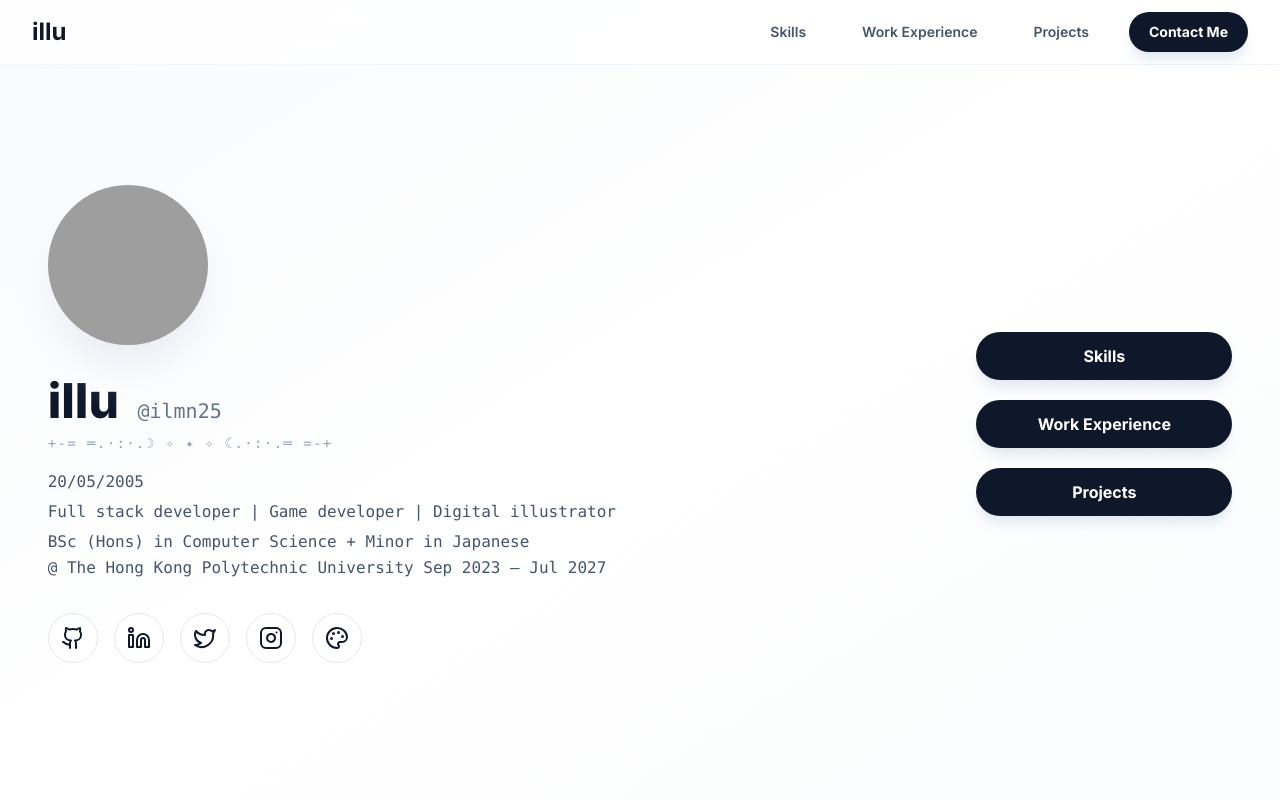
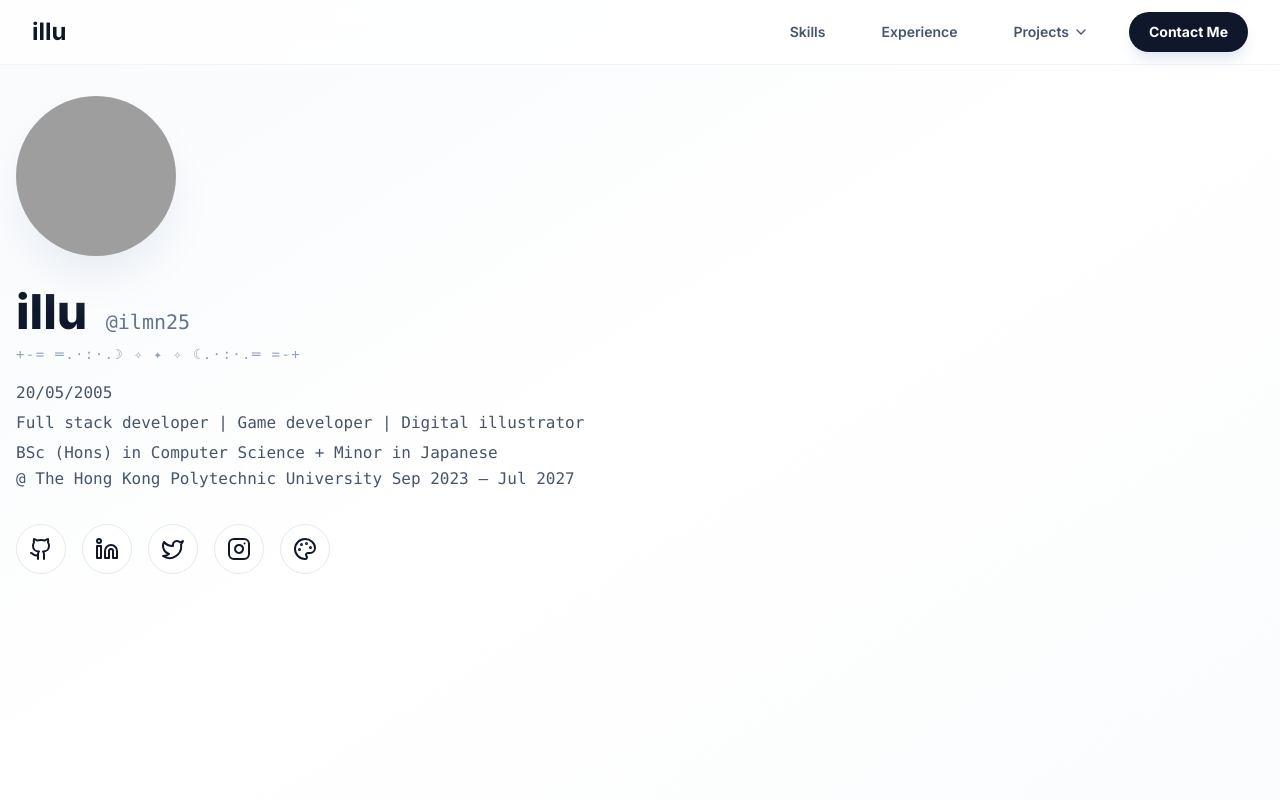
Before and after one commit to ilmn25/ilmn25, a React (Vite) app: page / in a window 1280 px wide. Shown: the top 800 px of the page. Built offline with nearby package versions, Linux system fonts and the light colour scheme; grey boxes are pictures that could not be loaded.

Commit message:
Added projects to navbar

```diff
--- a/App.tsx
+++ b/App.tsx
@@ -10,13 +10,18 @@ import DiscordProjectPage from './components/DiscordProjectPage';
 import SpaTreeProjectPage from './components/SpaTreeProjectPage';
 import Preloader from './components/Preloader';
 import ScrollToTop from './components/ScrollToTop';
-import { PERSONAL_INFO, PROJECTS, SKILLS, EXPERIENCES } from './constants';
+import { PERSONAL_INFO, PROJECTS, SKILLS, EXPERIENCES, PROJECT_NAV } from './constants';
 import {
   Github,
   Linkedin,
   Twitter,
   Instagram,
-  Palette
+  Palette,
+  Gamepad2,
+  Database,
+  Monitor,
+  Terminal,
+  ChevronRight
 } from 'lucide-react';
 
 type PortfolioView = 'portfolio' | 'illustrations' | 'unity-game' | 'tutor-db' | 'discord-tool' | 'spa-tree';
@@ -33,7 +38,6 @@ const App: React.FC = () => {
     e.preventDefault();
     if (view !== 'portfolio') {
       setView('portfolio');
-      // Delay scroll until component re-renders
       setTimeout(() => {
         const element = document.getElementById(id);
         if (element) {
@@ -64,7 +68,7 @@ const App: React.FC = () => {
   };
 
   const handleProjectClick = (projectId: string) => {
-    if (projectId === 'digital-art') {
+    if (projectId === 'digital-art' || projectId === 'illustrations') {
       setView('illustrations');
     } else if (projectId === 'unity-game') {
       setView('unity-game');
@@ -72,9 +76,10 @@ const App: React.FC = () => {
       setView('tutor-db');
     } else if (projectId === 'discord-tool') {
       setView('discord-tool');
-    } else if (projectId === 'ai-studio-migration-workflow') {
+    } else if (projectId === 'ai-studio-migration-workflow' || projectId === 'spa-tree') {
       setView('spa-tree');
     }
+    window.scrollTo({ top: 0, behavior: 'smooth' });
   };
 
   const renderView = () => {
@@ -94,6 +99,18 @@ const App: React.FC = () => {
     }
   };
 
+  const getProjectIcon = (id: string) => {
+    const iconProps = { className: "w-4 h-4" };
+    switch (id) {
+      case 'unity-game': return <Gamepad2 {...iconProps} />;
+      case 'tutor-db': return <Database {...iconProps} />;
+      case 'discord-tool': return <Monitor {...iconProps} />;
+      case 'spa-tree': return <Terminal {...iconProps} />;
+      case 'illustrations': return <Palette {...iconProps} />;
+      default: return <Monitor {...iconProps} />;
+    }
+  };
+
   if (!isLoaded) {
     return <Preloader onComplete={() => setIsLoaded(true)} />;
   }
@@ -101,7 +118,11 @@ const App: React.FC = () => {
   if (view !== 'portfolio') {
     return (
       <div className="min-h-screen text-slate-900 animate-fade-in">
-        <Navbar scrollToSection={scrollToSection} onContactClick={() => setContactModalOpen(true)} />
+        <Navbar
+          scrollToSection={scrollToSection}
+          onContactClick={() => setContactModalOpen(true)}
+          onProjectClick={handleProjectClick}
+        />
         {renderView()}
         <ContactModal isOpen={isContactModalOpen} onClose={() => setContactModalOpen(false)} />
         <ScrollToTop />
@@ -118,7 +139,11 @@ const App: React.FC = () => {
 
   return (
     <div className="min-h-screen text-slate-900 animate-fade-in">
-      <Navbar scrollToSection={scrollToSection} onContactClick={() => setContactModalOpen(true)} />
+      <Navbar
+        scrollToSection={scrollToSection}
+        onContactClick={() => setContactModalOpen(true)}
+        onProjectClick={handleProjectClick}
+      />
 
       {/* Hero Section */}
       <header id="hero" className="min-h-screen pt-24 pb-12 px-4 flex items-center justify-center bg-gradient-to-br from-slate-50 via-white to-slate-100/30">
@@ -143,19 +168,24 @@ const App: React.FC = () => {
 
             <div className="max-w-xl text-slate-600 text-base mb-8 space-y-1 leading-relaxed font-mono">
               <p>{PERSONAL_INFO.birthday}</p>
-              <p>{PERSONAL_INFO.title}</p>
-              {(() => {
-                const parts = PERSONAL_INFO.education.split(' @ ');
-                return (
-                  <div>
-                    <p>{parts[0]}</p>
-                    {parts[1] && <p>@ {parts[1]}</p>}
-                  </div>
-                )
-              })()}
+              <p>
+                Full stack developer | <br className="md:hidden" />
+                Game developer | <br className="md:hidden" />
+                Digital illustrator
+              </p>
+              <div>
+                <p>
+                  BSc (Hons) in Computer Science <br className="md:hidden" />
+                  + Minor in Japanese
+                </p>
+                <p>
+                  @ The Hong Kong Polytechnic University <br className="md:hidden" />
+                  Sep 2023 – Jul 2027
+                </p>
+              </div>
             </div>
 
-            <div className="flex flex-wrap items-center justify-center md:justify-start gap-4">
+            <div className="flex flex-wrap items-center justify-center md:justify-start gap-4 mb-10">
               <a href={PERSONAL_INFO.social.github} target="_blank" rel="noopener noreferrer" aria-label="GitHub Profile" className={socialIconClass}>
                 <Github className="w-6 h-6" />
               </a>
@@ -172,20 +202,27 @@ const App: React.FC = () => {
                 <Palette className="w-6 h-6" />
               </a>
             </div>
+
+            {/* Project Quick Nav Row */}
+            <div className="hidden md:flex flex-col items-start gap-3 w-full animate-slide-up" style={{ animationDelay: '0.2s' }}>
+              <p className="text-[10px] font-bold text-slate-400 uppercase tracking-[0.2em] mb-1 ml-1">Projects</p>
+              <div className="flex flex-wrap gap-3">
+                {PROJECT_NAV.map((item) => (
+                  <button
+                    key={item.id}
+                    onClick={() => handleProjectClick(item.id)}
+                    className="flex items-center gap-2 px-4 py-2 bg-white border border-slate-100 rounded-xl text-xs font-bold text-slate-600 hover:text-slate-900 hover:border-slate-300 hover:shadow-md transition-all group"
+                  >
+                    <span className="text-slate-400 group-hover:text-slate-900 transition-colors">{getProjectIcon(item.id)}</span>
+                    {item.label}
+                    <ChevronRight className="w-3 h-3 text-slate-300 group-hover:translate-x-0.5 transition-transform" />
+                  </button>
+                ))}
+              </div>
+            </div>
           </div>
 
-          {/* Right Column: Navigation and Actions */}
-          <div className="flex flex-col items-center md:items-end text-center md:text-right gap-5 w-full md:w-auto">
-            <a href="#skills" onClick={(e) => scrollToSection(e, 'skills')} className={heroBtnClass} aria-label="Go to Skills Section">
-              Skills
-            </a>
-            <a href="#experience" onClick={(e) => scrollToSection(e, 'experience')} className={heroBtnClass} aria-label="Go to Work Experience Section">
-              Work Experience
-            </a>
-            <a href="#projects" onClick={(e) => scrollToSection(e, 'projects')} className={heroBtnClass} aria-label="Go to Projects Section">
-              Projects
-            </a>
-          </div>
+          {/* Right Column: Blank as stylistic choice */}
         </div>
       </header>
 
--- a/components/Navbar.tsx
+++ b/components/Navbar.tsx
@@ -1,12 +1,39 @@
-
-import React from 'react';
+import React, { useState, useRef, useEffect } from 'react';
+import { ChevronDown, Gamepad2, Monitor, Terminal, Palette, Database } from 'lucide-react';
+import { PROJECT_NAV } from '../constants';
 
 interface NavbarProps {
   scrollToSection: (e: React.MouseEvent<HTMLAnchorElement>, id: string) => void;
   onContactClick: () => void;
+  onProjectClick: (id: string) => void;
 }
 
-const Navbar: React.FC<NavbarProps> = ({ scrollToSection, onContactClick }) => {
+const Navbar: React.FC<NavbarProps> = ({ scrollToSection, onContactClick, onProjectClick }) => {
+  const [isDropdownOpen, setIsDropdownOpen] = useState(false);
+  const dropdownRef = useRef<HTMLDivElement>(null);
+
+  useEffect(() => {
+    const handleClickOutside = (event: MouseEvent) => {
+      if (dropdownRef.current && !dropdownRef.current.contains(event.target as Node)) {
+        setIsDropdownOpen(false);
+      }
+    };
+    document.addEventListener('mousedown', handleClickOutside);
+    return () => document.removeEventListener('mousedown', handleClickOutside);
+  }, []);
+
+  const getProjectIcon = (id: string) => {
+    const iconProps = { className: "w-4 h-4" };
+    switch (id) {
+      case 'unity-game': return <Gamepad2 {...iconProps} />;
+      case 'tutor-db': return <Database {...iconProps} />;
+      case 'discord-tool': return <Monitor {...iconProps} />;
+      case 'spa-tree': return <Terminal {...iconProps} />;
+      case 'illustrations': return <Palette {...iconProps} />;
+      default: return <Monitor {...iconProps} />;
+    }
+  };
+
   return (
     <nav className="fixed top-0 w-full z-50 bg-white/80 backdrop-blur-md border-b border-slate-100">
       <div className="max-w-7xl mx-auto px-4 sm:px-6 lg:px-8">
@@ -21,7 +48,7 @@ const Navbar: React.FC<NavbarProps> = ({ scrollToSection, onContactClick }) => {
             </a>
           </div>
           <div className="hidden md:block">
-            <div className="ml-10 flex items-baseline space-x-6">
+            <div className="ml-10 flex items-center space-x-6">
               <a
                 href="#skills"
                 onClick={(e) => scrollToSection(e, 'skills')}
@@ -34,15 +61,62 @@ const Navbar: React.FC<NavbarProps> = ({ scrollToSection, onContactClick }) => {
                 onClick={(e) => scrollToSection(e, 'experience')}
                 className="text-slate-600 hover:text-slate-900 px-4 py-2 text-sm font-semibold transition-all duration-200 hover:-translate-y-0.5 active:scale-95"
               >
-                Work Experience
+                Experience
               </a>
-              <a
-                href="#projects"
-                onClick={(e) => scrollToSection(e, 'projects')}
-                className="text-slate-600 hover:text-slate-900 px-4 py-2 text-sm font-semibold transition-all duration-200 hover:-translate-y-0.5 active:scale-95"
-              >
-                Projects
-              </a>
+
+              <div className="relative" ref={dropdownRef}>
+                <button
+                  onClick={() => setIsDropdownOpen(!isDropdownOpen)}
+                  onMouseEnter={() => setIsDropdownOpen(true)}
+                  className="flex items-center gap-1 text-slate-600 hover:text-slate-900 px-4 py-2 text-sm font-semibold transition-all duration-200 hover:-translate-y-0.5 active:scale-95"
+                >
+                  Projects
+                  <ChevronDown className={`w-4 h-4 transition-transform duration-300 ${isDropdownOpen ? 'rotate-180' : ''}`} />
+                </button>
+
+                {isDropdownOpen && (
+                  <div
+                    className="absolute top-full right-0 mt-1 w-72 bg-white border border-slate-100 rounded-2xl shadow-2xl shadow-slate-200/50 py-2 animate-fade-in overflow-hidden"
+                    onMouseLeave={() => setIsDropdownOpen(false)}
+                  >
+                    <div className="px-4 py-2 mb-1">
+                      <p className="text-[10px] font-bold text-slate-400 uppercase tracking-widest">Case Studies</p>
+                    </div>
+                    {PROJECT_NAV.map((link) => (
+                      <button
+                        key={link.id}
+                        onClick={() => {
+                          onProjectClick(link.id);
+                          setIsDropdownOpen(false);
+                        }}
+                        className="w-full flex items-center gap-3 px-4 py-3 hover:bg-slate-50 transition-colors text-left group"
+                      >
+                        <div className="p-2 rounded-lg bg-slate-50 text-slate-400 group-hover:bg-slate-900 group-hover:text-white transition-all">
+                          {getProjectIcon(link.id)}
+                        </div>
+                        <div>
+                          <p className="text-sm font-bold text-slate-900 leading-tight">{link.label}</p>
+                          <p className="text-[10px] text-slate-400 group-hover:text-slate-500 font-medium">{link.category}</p>
+                        </div>
+                      </button>
+                    ))}
+                    <div className="mt-1 border-t border-slate-50 px-4 py-3">
+                      <a
+                        href="#projects"
+                        onClick={(e) => {
+                          scrollToSection(e, 'projects');
+                          setIsDropdownOpen(false);
+                        }}
+                        className="text-[10px] font-bold text-slate-900 hover:text-slate-600 uppercase tracking-widest flex items-center justify-between"
+                      >
+                        View All Projects
+                        <span>→</span>
+                      </a>
+                    </div>
+                  </div>
+                )}
+              </div>
+
               <button
                 onClick={(e) => {
                   onContactClick();
--- a/constants.ts
+++ b/constants.ts
@@ -1,4 +1,3 @@
-
 import { Project, Experience, SkillGroup } from './types';
 
 export const ASSETS_URL = "https://raw.githubusercontent.com/ilmn25/ilmn25/refs/heads/prod/assets";
@@ -23,6 +22,14 @@ export const PERSONAL_INFO = {
     linkedin: 'https://www.linkedin.com/in/ilmn25/'
   }
 };
+
+export const PROJECT_NAV = [
+  { id: 'unity-game', label: '3D Unity Game', category: 'Game Dev' },
+  { id: 'tutor-db', label: 'Tutor Centre Management System', category: 'Web App' },
+  { id: 'discord-tool', label: 'Discord Message Tool', category: 'Cloud Tools' },
+  { id: 'spa-tree', label: 'SPA Specifications Generator', category: 'Automation' },
+  { id: 'illustrations', label: 'Digital Illustrations', category: 'Art' },
+];
 
 export const SKILLS: SkillGroup[] = [
   {
@@ -79,7 +86,7 @@ export const PROJECTS: Project[] = [
   },
   {
     id: 'discord-tool',
-    title: 'Automated Discord Message Tool',
+    title: 'Discord Message Tool',
     description: 'A cloud-native web app for streamlining job posts across many channels on Discord.',
     category: 'web',
     tags: ['FastAPI', 'React', 'AWS', 'Docker', 'MongoDB', 'Tailwind', 'GitHub Actions'],
```
